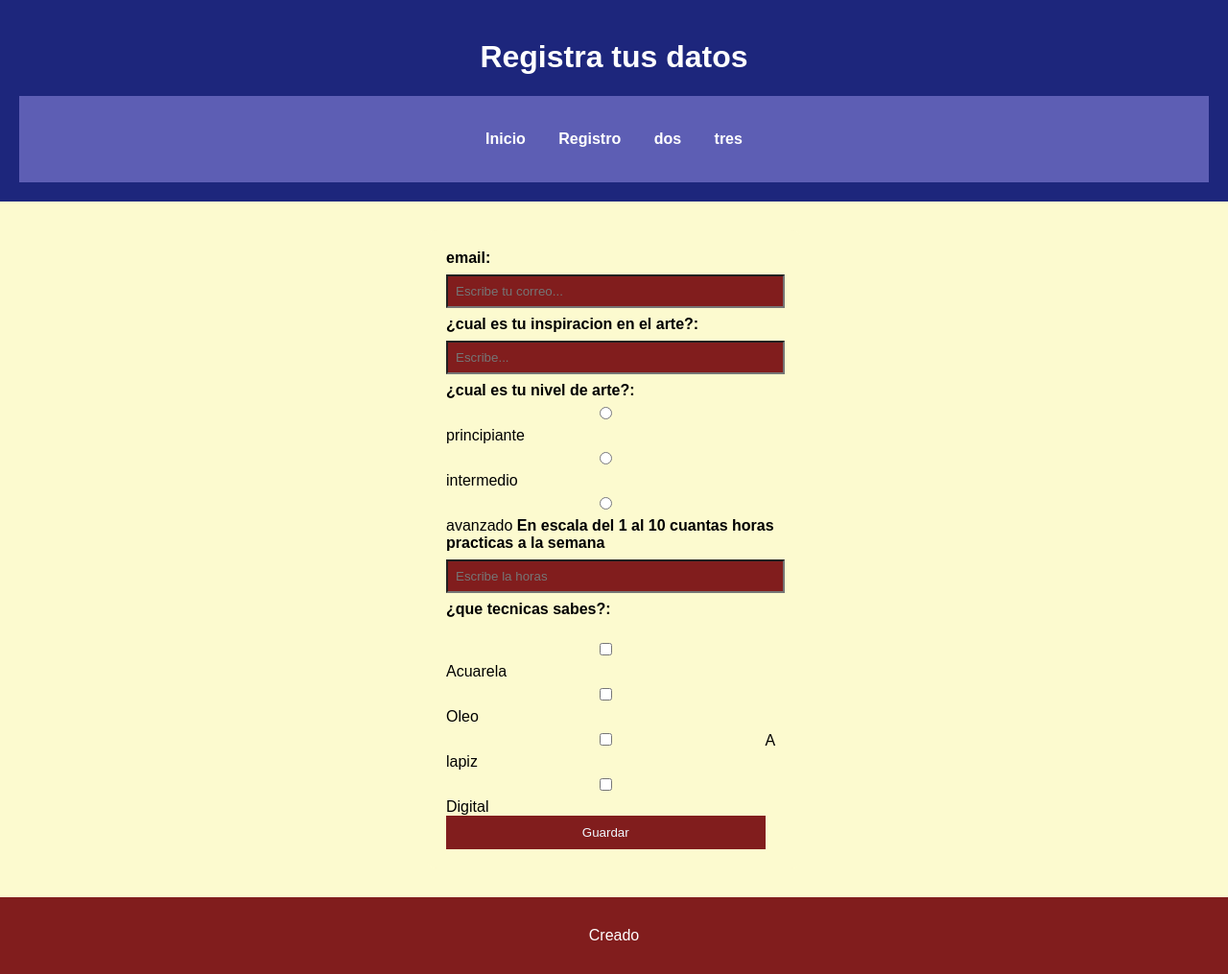
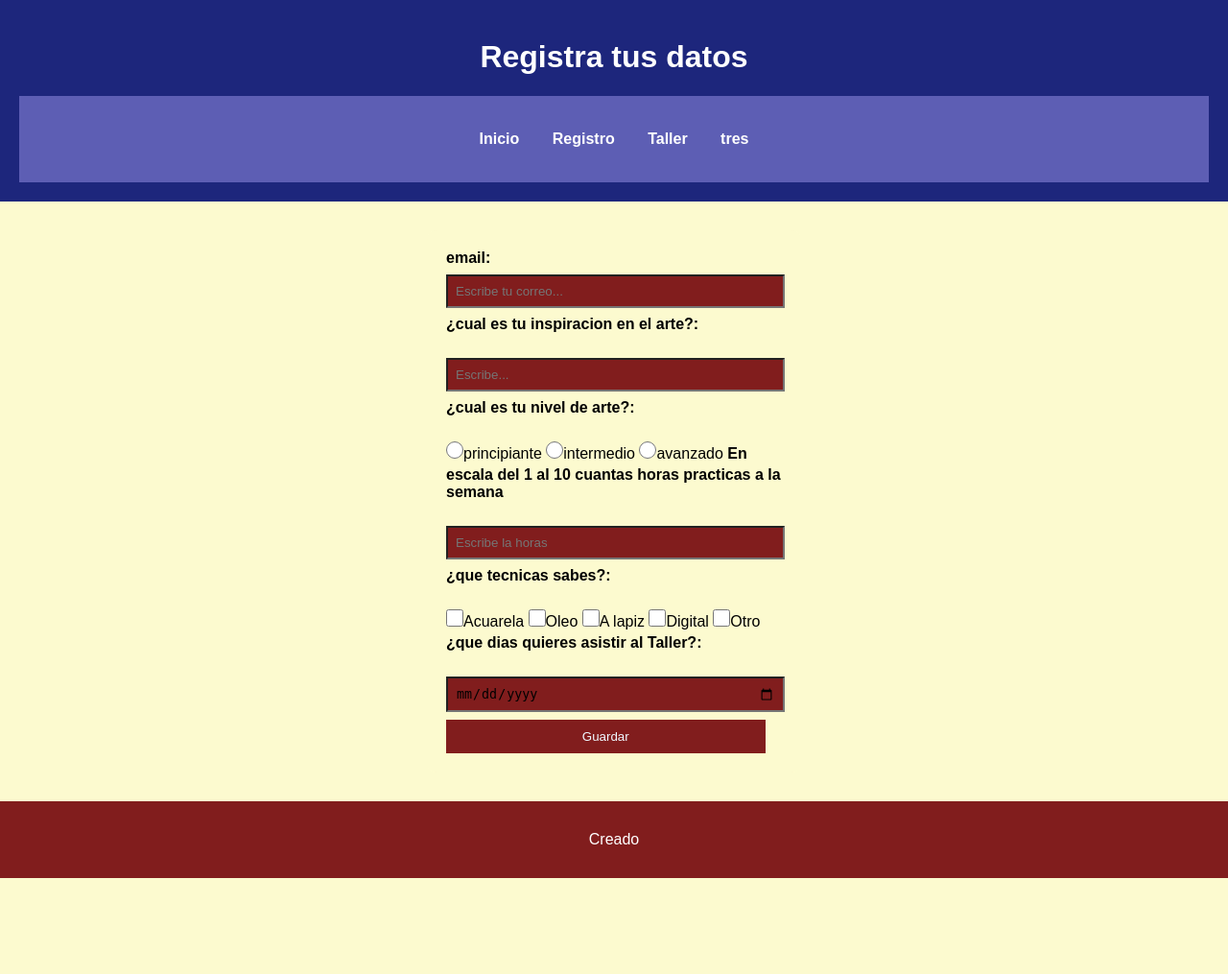
Before and after one commit to AyalaJulieta54/JAH2, a Django app: template Ayala/templates/Ayala/formarte.html in a window 1280 px wide. Shown: the whole page at 96% size. After the commit the page ends 915 px from the top, so only its background shows below. Run offline with Django 5.2, Linux system fonts and the light colour scheme; the template is opened without the code that fills it, so the values that code supplies are empty.

Commit message:
Se termino el formulario para la prectica

```diff
--- a/Ayala/static/Ayala/estilos.css
+++ b/Ayala/static/Ayala/estilos.css
@@ -88,7 +88,7 @@ button{
 label{
     background-color: #fff7b0;
 }
-input[type="checkbox"]
+input[type="checkbox"],
 input[type="radio"] {
     accent-color: pink;
     width: 18px;
--- a/Ayala/templates/Ayala/formarte.html
+++ b/Ayala/templates/Ayala/formarte.html
@@ -20,7 +20,7 @@
             <ul>
                 <li><a href="inicio">Inicio</a></li>
                 <li><a href="Registro">Registro</a></li>
-                <li><a href="Taller">dos</a></li>
+                <li><a href="Taller">Taller</a></li>
                 <li><a href="#">tres</a></li>
             </ul>
         </nav>
@@ -28,19 +28,26 @@
 <form method="POST">
     <label>email:</label>
     <input type="email" name="Correo" placeholder="Escribe tu correo..." required>
-    <label>¿cual es tu inspiracion en el arte?:</label>
+    <label>¿cual es tu inspiracion en el arte?:</label> <br><br>
     <input type="text" name="inspiracion" placeholder="Escribe..." required>
-    <label>¿cual es tu nivel de arte?:</label>
+
+    <label>¿cual es tu nivel de arte?:</label> <br><br>
     <input type="radio" name="Nivel" value="principiante" required>principiante
     <input type="radio" name="Nivel" value="intermedio" required>intermedio
     <input type="radio" name="Nivel" value="avanzado" required>avanzado
-    <label>En escala del 1 al 10 cuantas horas practicas a la semana</label>
+
+    <label>En escala del 1 al 10 cuantas horas practicas a la semana</label> <br><br>
     <input type="number" name="hora" min="0" max="10" placeholder="Escribe la horas" required>
+
     <label>¿que tecnicas sabes?:</label><br><br>
     <input type="checkbox" name="tecnica" value="Acuarela">Acuarela
     <input type="checkbox" name="tecnica" value="Oleo">Oleo
     <input type="checkbox" name="tecnica" value="A lapiz">A lapiz
     <input type="checkbox" name="tecnica" value="Digital">Digital
+    <input type="checkbox" name="tecnica" value="Otro">Otro
+
+    <label>¿que dias quieres asistir al Taller?:</label> <br><br>
+    <input type="date" name="Dias" placeholder="Escribe que dias" required>
     <button type="submit">Guardar</button>
 
 </form>
--- a/Ayala/templates/Ayala/formregistro.html
+++ b/Ayala/templates/Ayala/formregistro.html
@@ -20,7 +20,7 @@
             <ul>
                 <li><a href="inicio">Inicio</a></li>
                 <li><a href="Registro">Registro</a></li>
-                <li><a href="#">dos</a></li>
+                <li><a href="Taller">Taller</a></li>
                 <li><a href="#">tres</a></li>
             </ul>
         </nav>
--- a/Ayala/templates/Ayala/inicio.html
+++ b/Ayala/templates/Ayala/inicio.html
@@ -20,7 +20,7 @@
             <ul>
                 <li><a href="inicio">Inicio</a></li>
                 <li><a href="Registro">Registro</a></li>
-                <li><a href="#">dos</a></li>
+                <li><a href="Taller">Taller</a></li>
                 <li><a href="#">tres</a></li>
             </ul>
         </nav>
--- a/Ayala/views.py
+++ b/Ayala/views.py
@@ -4,3 +4,5 @@ def inicio (request):
     return render (request, "Ayala/inicio.html")
 def Registro(request):
     return render(request, "Ayala/formregistro.html")
+def Taller (request):
+    return render(request, "Ayala/formarte.html")
--- a/JAH/urls.py
+++ b/JAH/urls.py
@@ -22,5 +22,6 @@ urlpatterns = [
     path('admin/', admin.site.urls),
     path('', views.inicio),
     path('inicio', views.inicio),
-    path('Registro', views.Registro)
+    path('Registro', views.Registro),
+    path('Taller', views.Taller)
 ]
```
